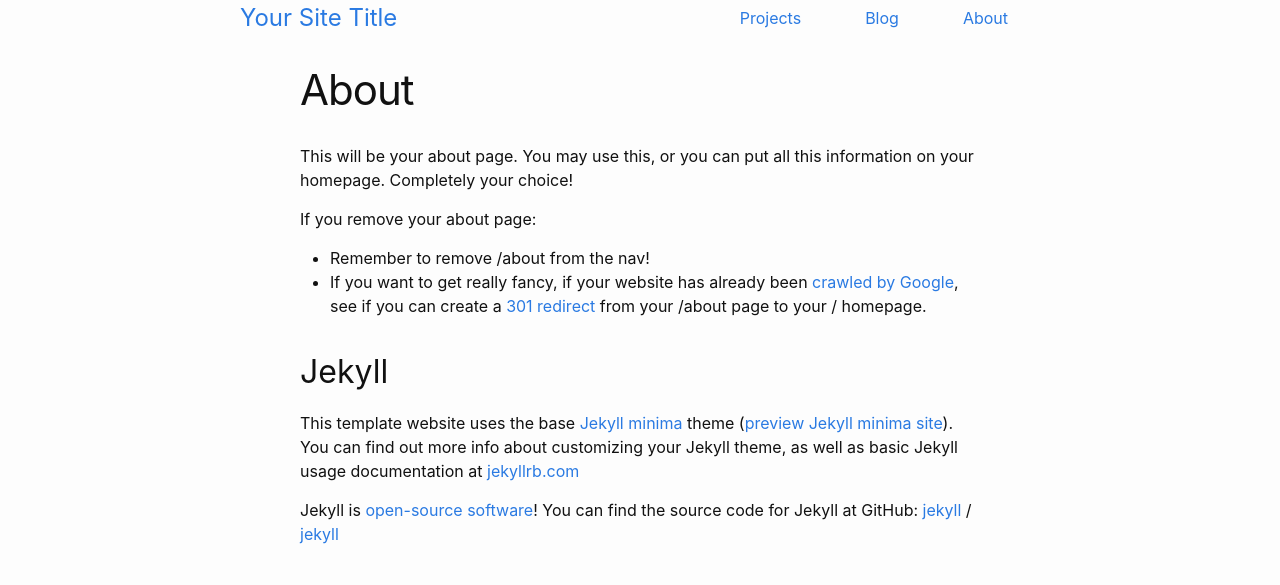
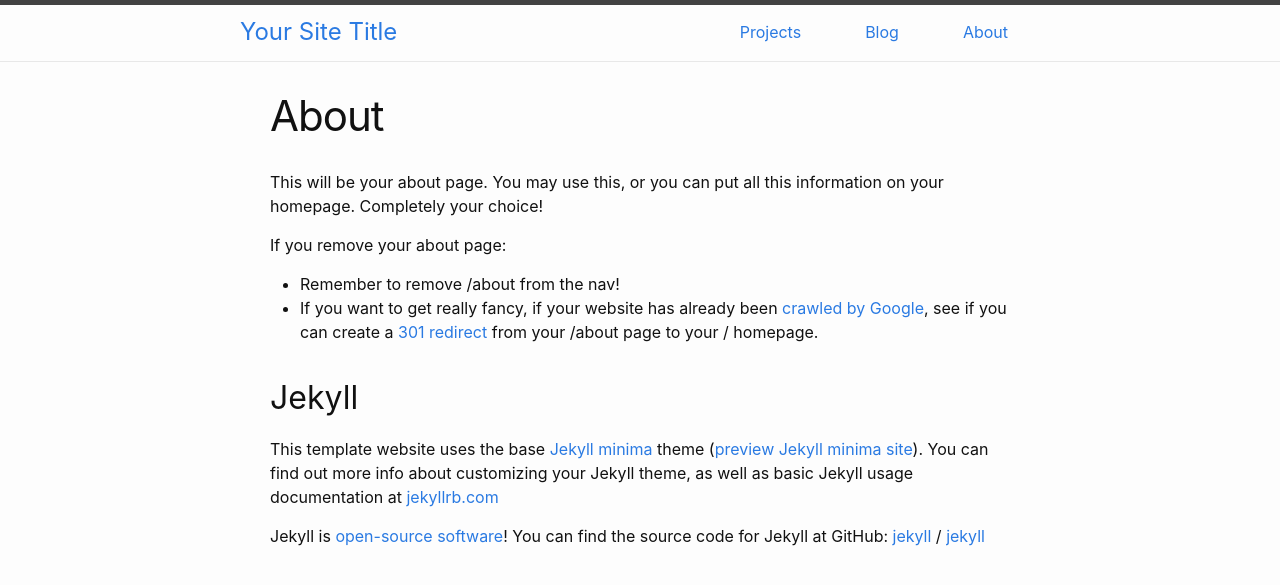
Before and after one commit to alexander-ye/jekyll-devblog-starter, a Jekyll site: the page built from about.md, in a window 1280 px wide. Shown: the top 585 px of the page. Built offline with Jekyll 4.4.1, drawn with Linux system fonts in a browser that asks for light colours.

Commit message:
removed global.scss, used minima classes in header and post

```diff
--- a/_includes/site/header.html
+++ b/_includes/site/header.html
@@ -1,3 +1,3 @@
-<header>
+<header class="site-header">
   {% include site/navigation.html %}
 </header>
--- a/_layouts/post.html
+++ b/_layouts/post.html
@@ -30,9 +30,5 @@ layout: base
     {{ content }}
   </div>
 
-  {%- if site.disqus.shortname -%}
-    {%- include disqus_comments.html -%}
-  {%- endif -%}
-
   <a class="u-url" href="{{ page.url | relative_url }}" hidden></a>
 </article>
--- a/_sass/_global.scss
+++ /dev/null
@@ -1,11 +0,0 @@
-@charset "utf-8";
-
-* {
-  margin: 0px;
-  padding: 0px;
-  box-sizing: border-box;
-}
-
-html {
-  -webkit-text-size-adjust: 100%; /* Prevent font scaling in landscape while allowing user zoom */
-}
--- a/_sass/_styles.scss
+++ b/_sass/_styles.scss
@@ -1 +1 @@
-@import "global";
+// Your own css
```
